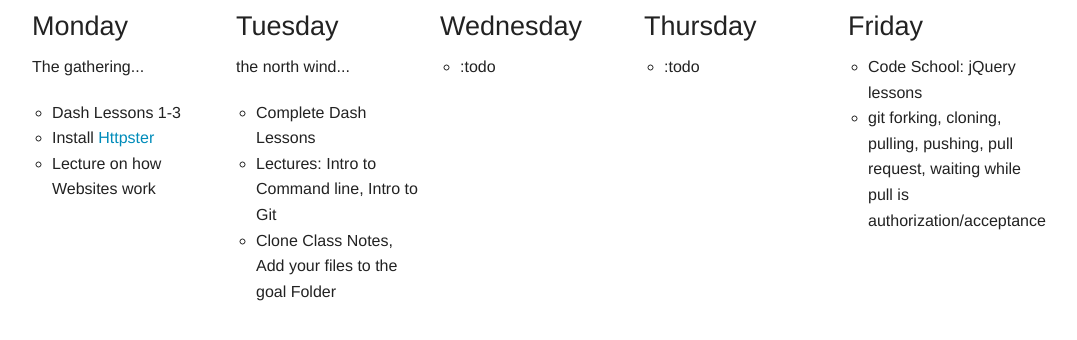
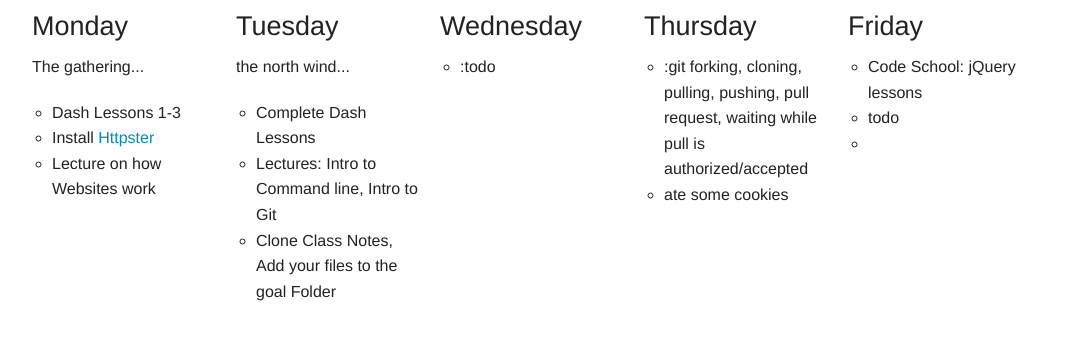
Before and after one commit to HackerCA/schedule, a website: page index.html in a window 1280 px wide. Shown: the part 58-398 px from the top of the page, without its empty margins (108-1185 px from the left). Drawn offline with Linux system fonts and the light colour scheme.

Commit message:
fixed days

```diff
--- a/index.html
+++ b/index.html
@@ -42,14 +42,15 @@
                 <li>
                     <h3>Thursday</h3>
                     <ul>
-                        <li>:todo</li>
+                        <li>:git forking, cloning, pulling, pushing, pull request, waiting while pull is authorized/accepted</li>
+                        <li>ate some cookies</li>
                     </ul>
                 </li>
                 <li>
                     <h3>Friday</h3>
                     <ul>
                         <li>Code School: jQuery lessons</li>
-                        <li>git forking, cloning, pulling, pushing, pull request, waiting while pull is authorization/acceptance</li>
+                        <li>todo<li>
                     </ul>
                 </li>
             </ul>
```
